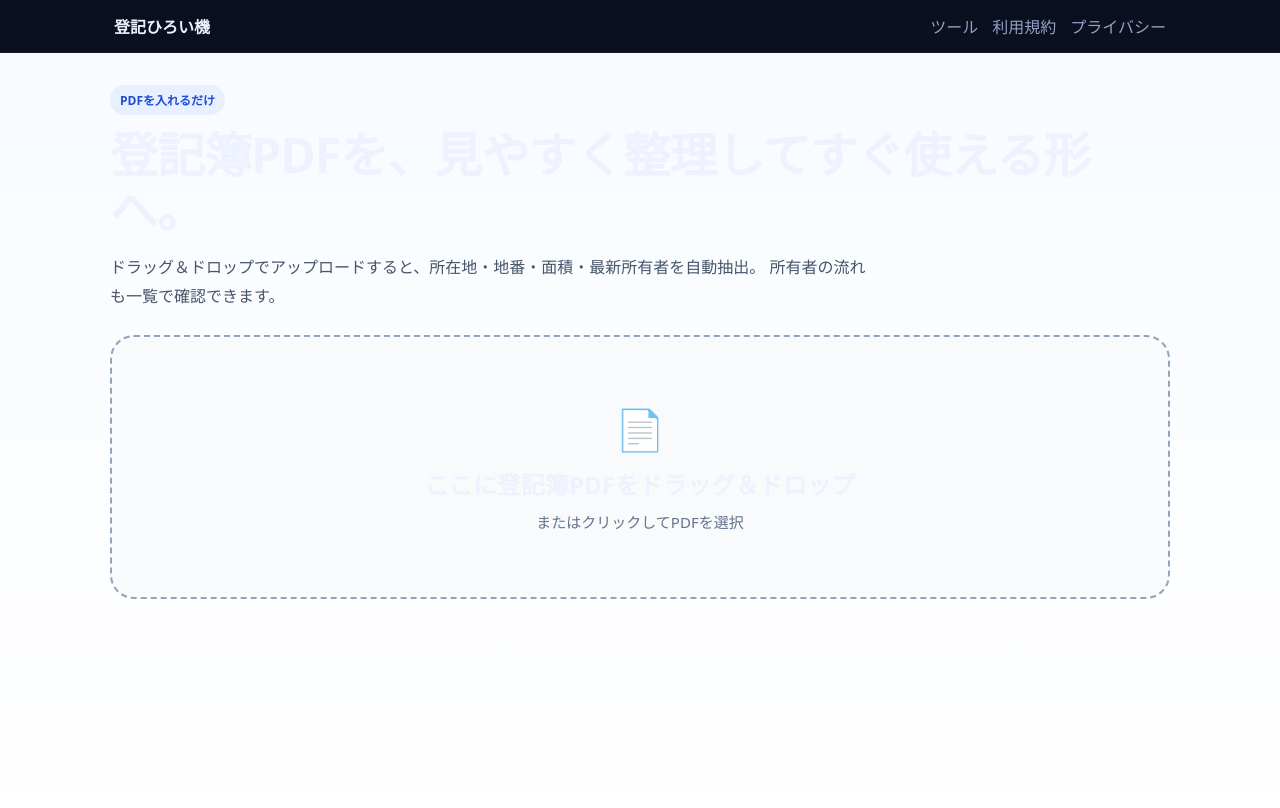
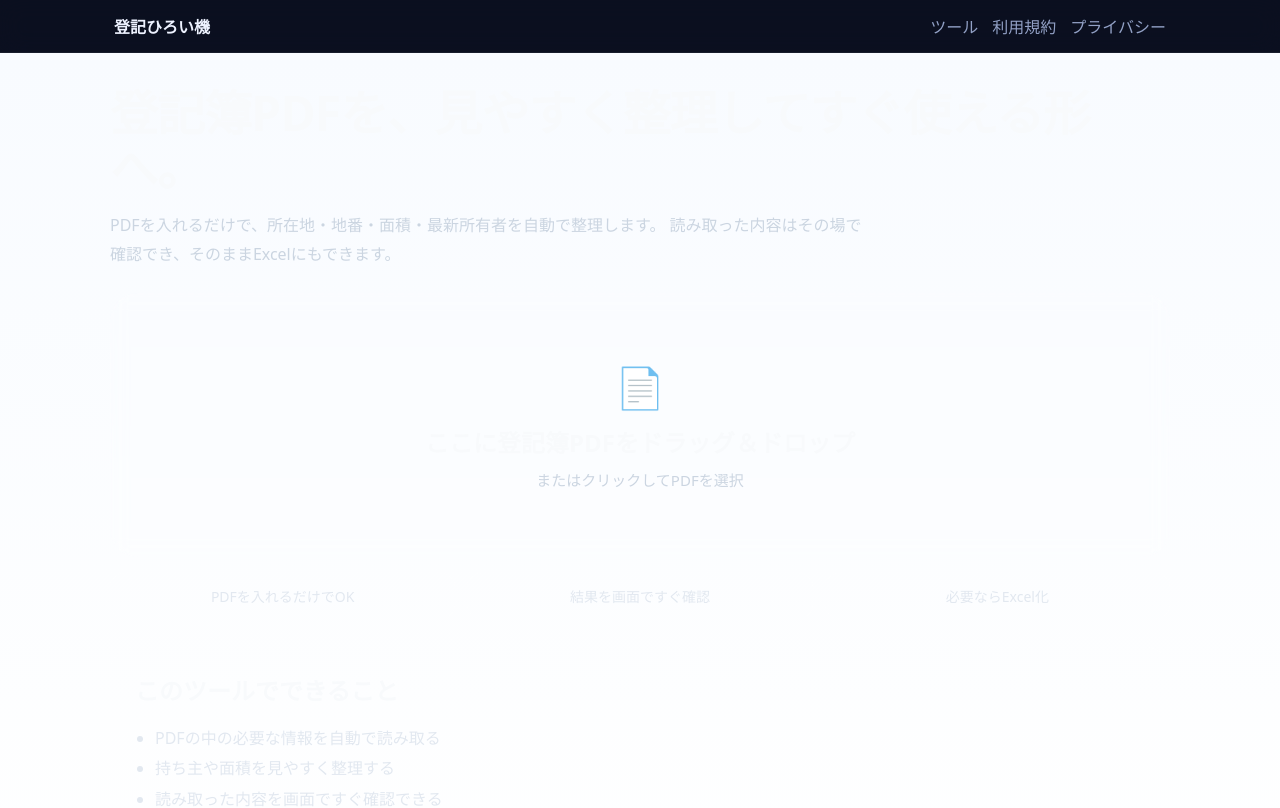
Before and after one commit to tamtamkt7-max/touki-web-app, a Next.js app: page /tool in a window 1280 px wide. Shown: the top 808 px of the page. Built offline with nearby package versions, Linux system fonts and the light colour scheme.

Commit message:
Update ToolClient.tsx

```diff
--- a/components/ToolClient.tsx
+++ b/components/ToolClient.tsx
@@ -1,6 +1,9 @@
 'use client';
 
 import { useMemo, useRef, useState } from 'react';
+import * as pdfjsLib from 'pdfjs-dist';
+
+pdfjsLib.GlobalWorkerOptions.workerSrc = `//cdnjs.cloudflare.com/ajax/libs/pdf.js/${pdfjsLib.version}/pdf.worker.min.mjs`;
 
 type ParseResponse = {
   fields: {
@@ -12,8 +15,25 @@ type ParseResponse = {
     ownersHistory?: string[];
     raw?: string;
   };
-  template?: string;
 };
+
+async function extractTextFromPdf(file: File) {
+  const buffer = await file.arrayBuffer();
+  const pdf = await pdfjsLib.getDocument({ data: buffer }).promise;
+
+  let fullText = '';
+
+  for (let pageNum = 1; pageNum <= pdf.numPages; pageNum++) {
+    const page = await pdf.getPage(pageNum);
+    const textContent = await page.getTextContent();
+    const pageText = textContent.items
+      .map((item: any) => ('str' in item ? item.str : ''))
+      .join(' ');
+    fullText += pageText + '\n';
+  }
+
+  return fullText;
+}
 
 export function ToolClient() {
   const [loading, setLoading] = useState(false);
@@ -45,21 +65,24 @@ export function ToolClient() {
     setResult(null);
 
     try {
-      const formData = new FormData();
-      formData.append('file', file);
+      const rawText = await extractTextFromPdf(file);
 
       const res = await fetch('/api/parse', {
         method: 'POST',
-        body: formData,
+        headers: {
+          'Content-Type': 'application/json',
+        },
+        body: JSON.stringify({ rawText }),
       });
 
-      let data;
-try {
-  data = await res.json();
-} catch {
-  const text = await res.text();
-  throw new Error(text);
-}
+      let data: any;
+      const text = await res.text();
+
+      try {
+        data = JSON.parse(text);
+      } catch {
+        throw new Error(text || '解析に失敗しました。');
+      }
 
       if (!res.ok) {
         throw new Error(data?.error || '解析に失敗しました。');
@@ -67,7 +90,9 @@ try {
 
       setResult(data);
     } catch (e) {
-      setError(e instanceof Error ? e.message : '解析に失敗しました。');
+      setError(
+        e instanceof Error ? e.message : 'PDFの読み取りに失敗しました。'
+      );
     } finally {
       setLoading(false);
     }
@@ -83,8 +108,6 @@ try {
       },
       body: JSON.stringify({
         fields: result.fields,
-        subject: '登記情報',
-        body: result.template || '',
       }),
     });
 
@@ -106,11 +129,10 @@ try {
     <div style={styles.wrapper}>
       <section style={styles.hero}>
         <div>
-          <p style={styles.badge}>PDFを入れるだけ</p>
           <h1 style={styles.title}>登記簿PDFを、見やすく整理してすぐ使える形へ。</h1>
           <p style={styles.lead}>
-            ドラッグ＆ドロップでアップロードすると、所在地・地番・面積・最新所有者を自動抽出。
-            所有者の流れも一覧で確認できます。
+            PDFを入れるだけで、所在地・地番・面積・最新所有者を自動で整理します。
+            読み取った内容はその場で確認でき、そのままExcelにもできます。
           </p>
         </div>
       </section>
@@ -143,15 +165,21 @@ try {
         <div style={styles.dropzoneInner}>
           <div style={styles.dropIcon}>📄</div>
           <h2 style={styles.dropTitle}>
-            {loading ? '解析中です…' : 'ここに登記簿PDFをドラッグ＆ドロップ'}
+            {loading ? 'PDFを読み取り中です…' : 'ここに登記簿PDFをドラッグ＆ドロップ'}
           </h2>
           <p style={styles.dropText}>
             {loading
-              ? '自動で抽出しています。数秒お待ちください。'
+              ? '内容を確認して整理しています。少しだけお待ちください。'
               : 'またはクリックしてPDFを選択'}
           </p>
         </div>
       </section>
+
+      <div style={styles.safeRow}>
+        <div style={styles.safeItem}>PDFを入れるだけでOK</div>
+        <div style={styles.safeItem}>結果を画面ですぐ確認</div>
+        <div style={styles.safeItem}>必要ならExcel化</div>
+      </div>
 
       {error ? <div style={styles.errorBox}>{error}</div> : null}
 
@@ -179,7 +207,7 @@ try {
                   ))}
                 </ol>
               ) : (
-                <p style={styles.emptyText}>所有者の履歴は抽出できませんでした。</p>
+                <p style={styles.emptyText}>所有者の履歴はまだ読み取れませんでした。</p>
               )}
             </div>
 
@@ -199,7 +227,19 @@ try {
             </button>
           </div>
         </section>
-      ) : null}
+      ) : (
+        <section style={styles.infoArea}>
+          <div style={styles.infoCard}>
+            <h3 style={styles.infoTitle}>このツールでできること</h3>
+            <ul style={styles.infoList}>
+              <li>PDFの中の必要な情報を自動で読み取る</li>
+              <li>持ち主や面積を見やすく整理する</li>
+              <li>読み取った内容を画面ですぐ確認できる</li>
+              <li>そのままExcelにまとめられる</li>
+            </ul>
+          </div>
+        </section>
+      )}
     </div>
   );
 }
@@ -213,46 +253,37 @@ const styles: Record<string, React.CSSProperties> = {
   hero: {
     marginBottom: 24,
   },
-  badge: {
-    display: 'inline-block',
-    margin: 0,
-    marginBottom: 12,
-    padding: '6px 10px',
-    borderRadius: 999,
-    fontSize: 12,
-    fontWeight: 700,
-    background: '#e8f0ff',
-    color: '#1d4ed8',
-  },
   title: {
     margin: 0,
     fontSize: 'clamp(28px, 4vw, 48px)',
     lineHeight: 1.15,
     letterSpacing: '-0.02em',
+    color: '#f8fafc',
   },
   lead: {
     marginTop: 16,
     marginBottom: 0,
-    color: '#475569',
+    color: '#cbd5e1',
     fontSize: 16,
     lineHeight: 1.8,
     maxWidth: 760,
   },
   dropzone: {
-    border: '2px dashed #94a3b8',
-    borderRadius: 24,
-    background: '#f8fafc',
+    border: '2px dashed rgba(255,255,255,0.18)',
+    borderRadius: 28,
+    background: 'rgba(255,255,255,0.08)',
     padding: '40px 20px',
     textAlign: 'center',
     cursor: 'pointer',
     transition: '0.2s ease',
+    backdropFilter: 'blur(8px)',
   },
   dropzoneActive: {
-    borderColor: '#2563eb',
-    background: '#eff6ff',
+    borderColor: '#60a5fa',
+    background: 'rgba(96,165,250,0.12)',
   },
   dropzoneLoading: {
-    opacity: 0.8,
+    opacity: 0.85,
   },
   dropzoneInner: {
     minHeight: 180,
@@ -268,11 +299,27 @@ const styles: Record<string, React.CSSProperties> = {
   dropTitle: {
     margin: 0,
     fontSize: 24,
+    color: '#f8fafc',
   },
   dropText: {
     margin: 0,
-    color: '#64748b',
+    color: '#cbd5e1',
     fontSize: 15,
+  },
+  safeRow: {
+    display: 'grid',
+    gridTemplateColumns: 'repeat(auto-fit, minmax(180px, 1fr))',
+    gap: 12,
+    marginTop: 16,
+  },
+  safeItem: {
+    padding: '12px 14px',
+    borderRadius: 14,
+    background: 'rgba(255,255,255,0.06)',
+    color: '#e2e8f0',
+    fontSize: 14,
+    textAlign: 'center',
+    border: '1px solid rgba(255,255,255,0.08)',
   },
   errorBox: {
     marginTop: 20,
@@ -381,4 +428,25 @@ const styles: Record<string, React.CSSProperties> = {
     background: '#111827',
     color: '#fff',
   },
+  infoArea: {
+    marginTop: 28,
+  },
+  infoCard: {
+    background: 'rgba(255,255,255,0.08)',
+    border: '1px solid rgba(255,255,255,0.1)',
+    borderRadius: 24,
+    padding: 24,
+    color: '#f8fafc',
+  },
+  infoTitle: {
+    marginTop: 0,
+    marginBottom: 16,
+    fontSize: 24,
+  },
+  infoList: {
+    margin: 0,
+    paddingLeft: 20,
+    lineHeight: 1.9,
+    color: '#e2e8f0',
+  },
 };
```
